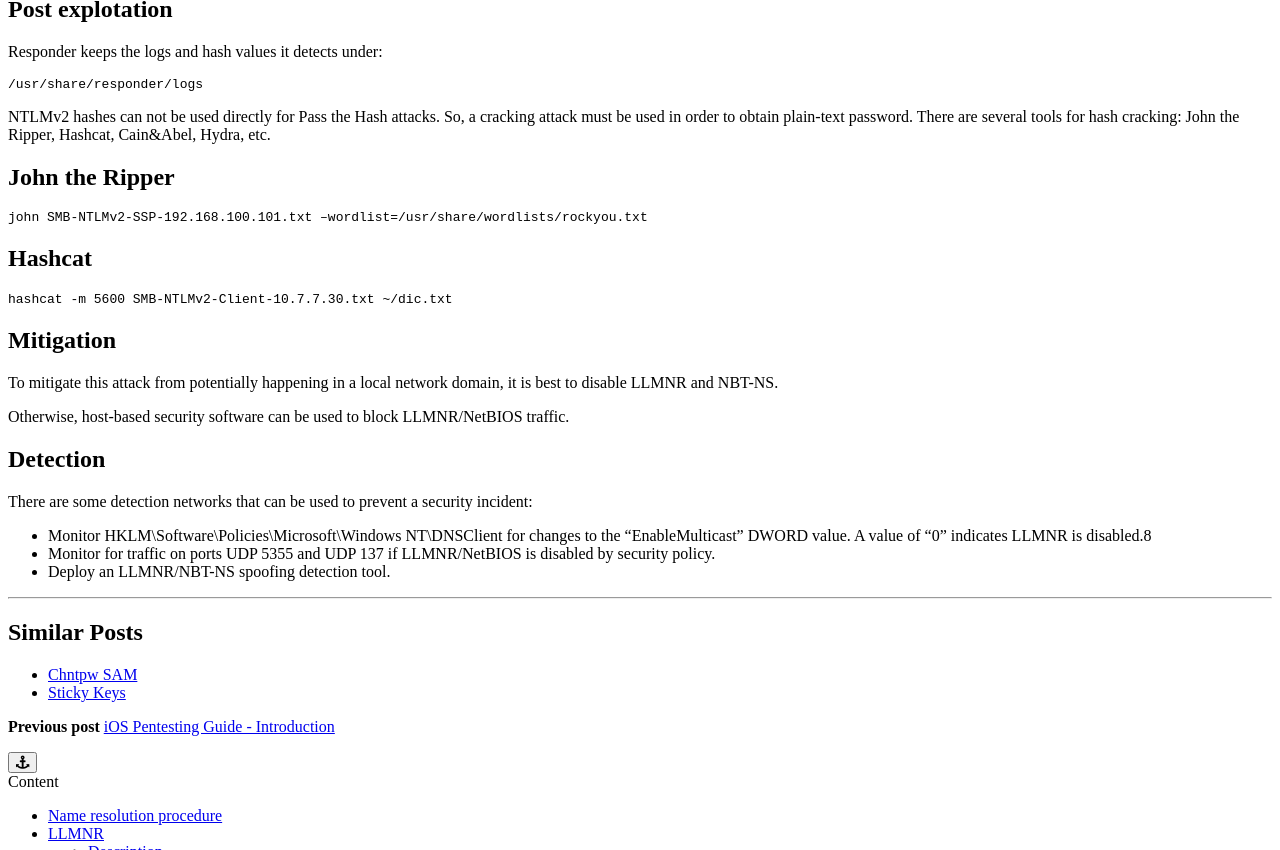
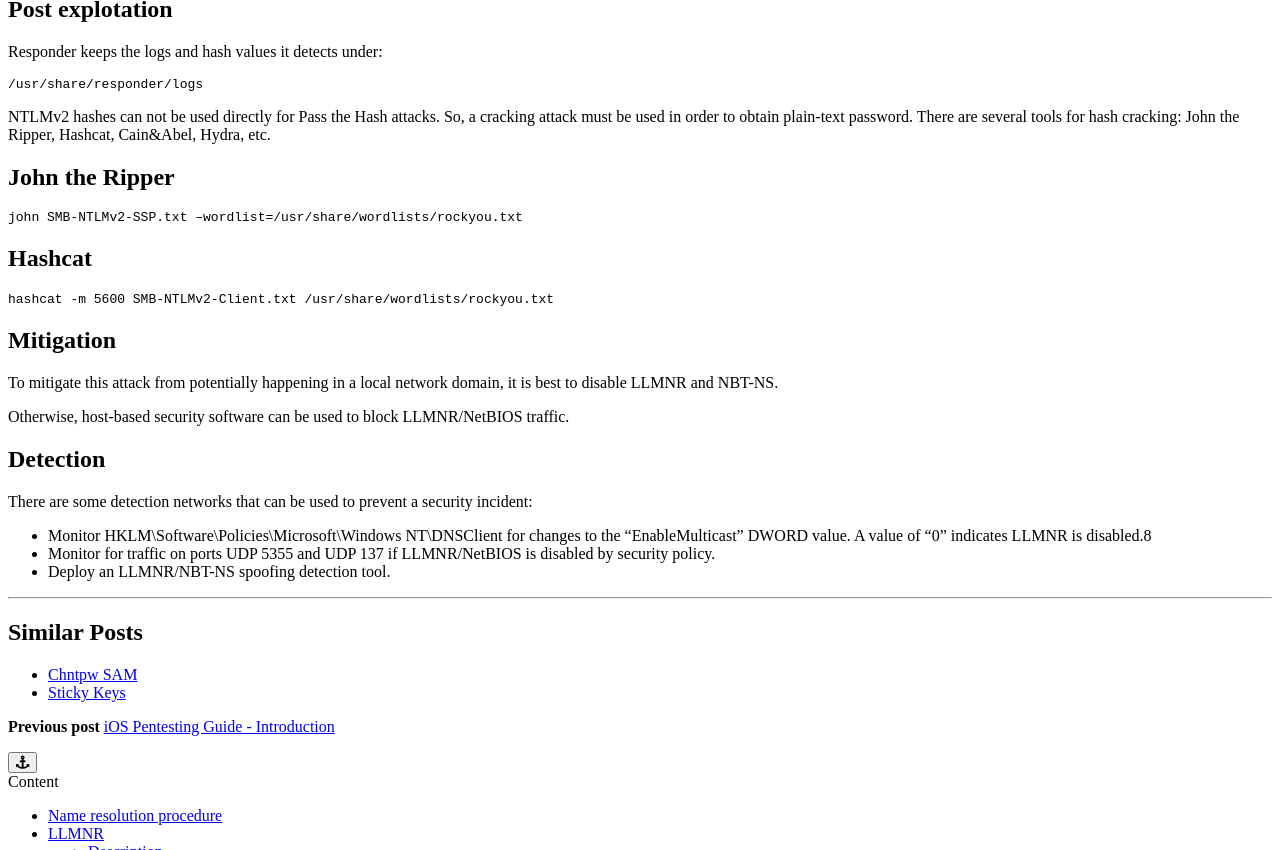
Before and after one commit to Ex0brain/trelis24.github.io, a Jekyll site: the page built from _posts/2018-07-31-Windows-LLMNR-NBTNS-Poisoning-Responder.md, in a window 1280 px wide and 900 px high, scrolled down 4154 px, cut to the strip 50-900 px from the top of the window. Built offline with Jekyll 4.4.1, drawn with Linux system fonts in a browser that asks for light colours; comment, search, counter and statistics services are not loaded; a style sheet for code colours, icons or effects is not loaded.

Commit message:
2018-07-31-Windows-LLMNR-NBTNS-Poisoning-Responder

````diff
--- a/_posts/2018-07-31-Windows-LLMNR-NBTNS-Poisoning-Responder.md
+++ b/_posts/2018-07-31-Windows-LLMNR-NBTNS-Poisoning-Responder.md
@@ -112,12 +112,12 @@
 
 ## John the Ripper
 ```
-john SMB-NTLMv2-SSP-192.168.100.101.txt –wordlist=/usr/share/wordlists/rockyou.txt
+john SMB-NTLMv2-SSP.txt –wordlist=/usr/share/wordlists/rockyou.txt
 ```
 
 ## Hashcat
 ```
-hashcat -m 5600 SMB-NTLMv2-Client-10.7.7.30.txt ~/dic.txt
+hashcat -m 5600 SMB-NTLMv2-Client.txt /usr/share/wordlists/rockyou.txt
 ```
 
 
````
